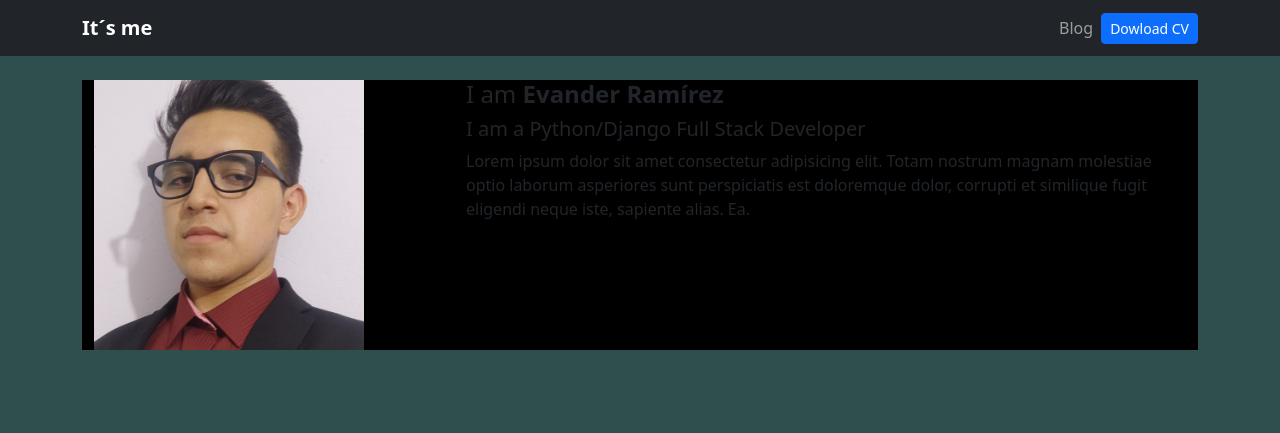
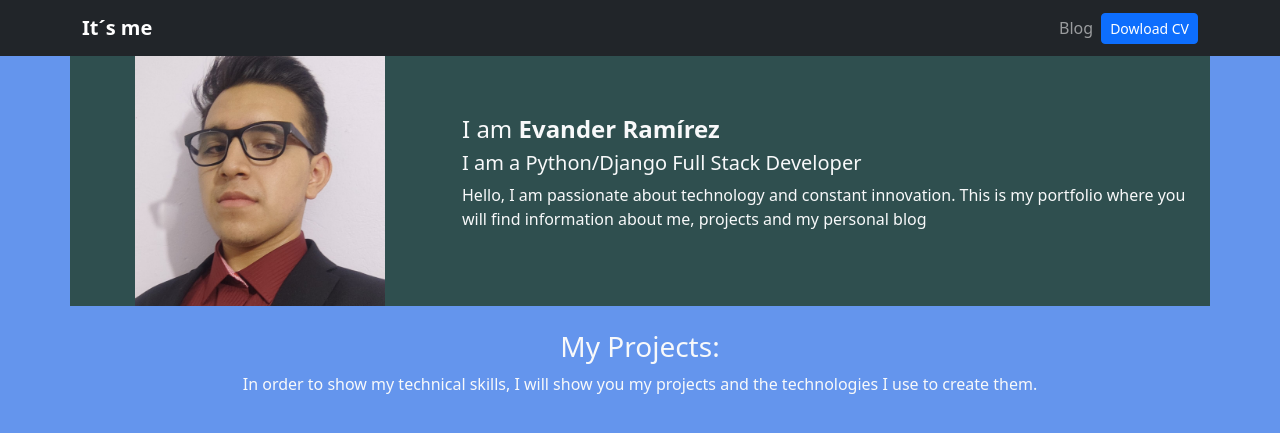
Before and after one commit to Evanderss/Portafolio, a Django app: template portfolio/templates/home.html in a window 1280 px wide. Shown: the top 433 px of the page. Run offline with Django 3.2, Linux system fonts and the light colour scheme; the template is opened without the code that fills it, so the values that code supplies are empty.

Commit message:
Alineando encabezado y proyectos, añadiendo descripción

```diff
--- a/portfolio/static/main.css
+++ b/portfolio/static/main.css
@@ -1,6 +1,6 @@
 body {
-    background-color: darkslategrey;
+    background-color: cornflowerblue;
 }
-.bg-black {
-    background: black;
+#header {
+    background-color:darkslategrey;
 }
--- a/portfolio/templates/home.html
+++ b/portfolio/templates/home.html
@@ -1,19 +1,30 @@
 {% extends 'layout.html' %}{% block content %}{% load static %}
-
-    <header class="row bg-black">
+<header class="row" id="header">
     <div class="col-md-4">
-            <img src="{% static "portfolio/foto_portafolio.jfif" %}" alt="" width="270" heigh="270">
+        <center><img src="{% static "portfolio/foto_portafolio.jfif" %}" alt="" width="250" heigh="250" ></center>
     </div>
-        <div class="col-md-8">
+    <div class="col-md-8 my-auto">
         <h4>I am <strong>Evander Ramírez</strong></h4>
         <h5>I am a Python/Django Full Stack Developer</h5>
-            <p>Lorem ipsum dolor sit amet consectetur adipisicing elit. Totam nostrum magnam molestiae optio laborum asperiores sunt perspiciatis est doloremque dolor, corrupti et similique fugit eligendi neque iste, sapiente alias. Ea.</p>
+        <p>Hello, I am passionate about technology and constant innovation. This is my portfolio where you will find information about me, projects and my personal blog</p>
     </div>
 </header>
+<div class="row my-4 text-center">
+    <h3>My Projects:</h3>
+    <p>In order to show my technical skills, I will show you my projects and the technologies I use to create them.</p>
     {% for project in projects %}
+        <div class="col-md-4">
+           <div class="card bg-black">
+                <div class="card-body">
                     <h1>{{project.title}}</h1>
                     <p>{{project.description}}</p>
-        <img src="{{project.image.url}}" alt="{{project.title}}" width="480" heigh="240"> <br>
+                    <img src="{{project.image.url}}" alt="{{project.title}}" width="380" heigh="190"> <br>
+                    {% if project.url %}
                     <a href="{{project.url}}">{{project.url}}</a>
+                    {% endif %}
+                </div>
+           </div>
+        </div>
     {% endfor %}
 {% endblock content %}
+</div>
--- a/portfolio/templates/layout.html
+++ b/portfolio/templates/layout.html
@@ -5,14 +5,13 @@
     <meta charset="UTF-8">
     <meta http-equiv="X-UA-Compatible" content="IE=edge">
     <meta name="viewport" content="width=device-width, initial-scale=1.0">
-    <title>Portafolio Django</title>
+    <title>Portafolio Personal</title>
     <link href="https://cdn.jsdelivr.net/npm/bootstrap@5.2.0/dist/css/bootstrap.min.css" rel="stylesheet" integrity="sha384-gH2yIJqKdNHPEq0n4Mqa/HGKIhSkIHeL5AyhkYV8i59U5AR6csBvApHHNl/vI1Bx" crossorigin="anonymous">
     <link rel="stylesheet" href="{% static 'main.css' %}">
 </head>
-<body>
+<body class="text-light">
     {% include 'partials/navbar.html' %}
-
-    <div class="container p-4">
+    <div class="container">
         {% block content %}
         {% endblock content %}
     </div>
```
Also changed, not shown: portfolio/templates/partials/navbar.html (+4 -5 lines), db.sqlite3. Lines whose indentation alone changed are shown as unchanged.
